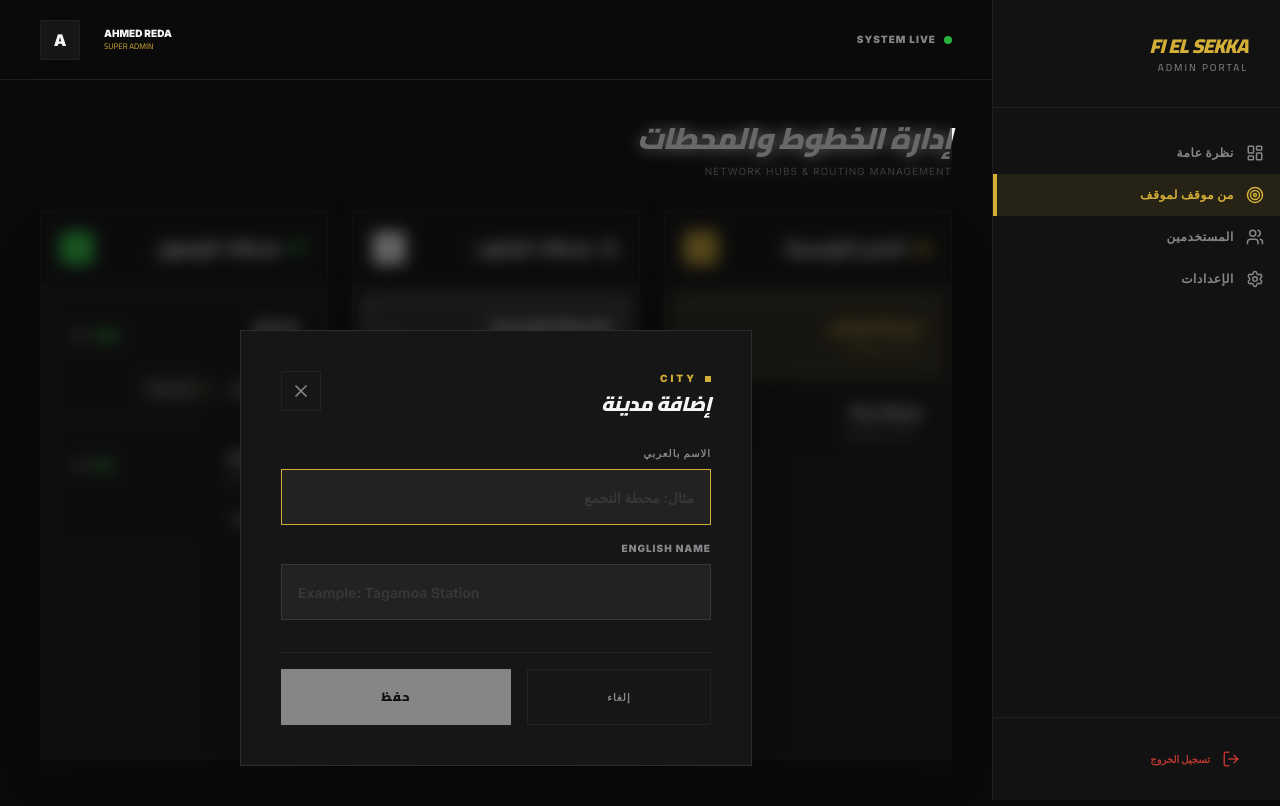
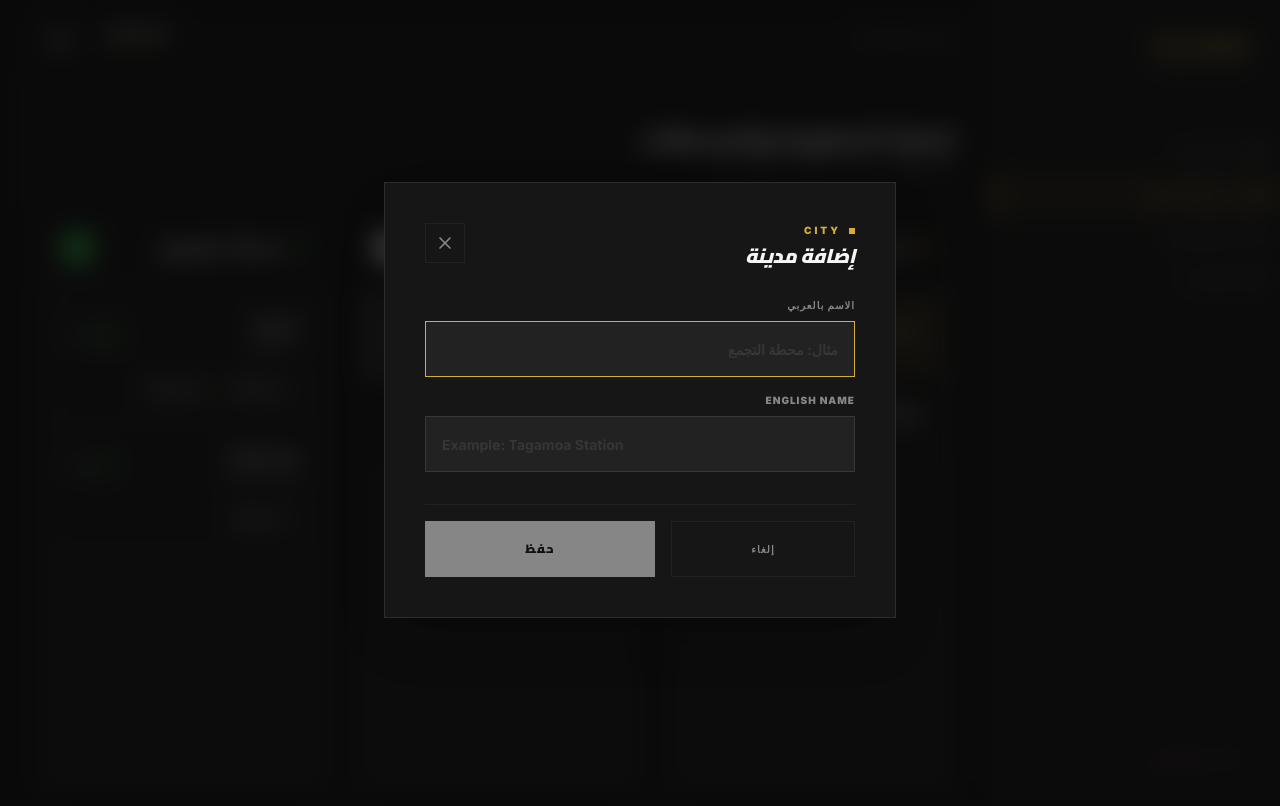
Before and after one commit to Elawady2002/fi-el-sekka-admin-dashboard, a Next.js app: page /point-to-point in a window 1280 px wide. Both pictures are taken after a click on the button 701 px from the left and 248 px from the top of the page. Shown: the top 806 px of the page. Built offline with nearby package versions, Linux system fonts and the light colour scheme.

Commit message:
UI: Fixed modal stacking context to cover entire screen

```diff
--- a/src/app/point-to-point/page.tsx
+++ b/src/app/point-to-point/page.tsx
@@ -161,6 +161,7 @@ export default function PointToPointPage() {
     };
 
     return (
+        <>
             <div className="space-y-8 animate-fade-up h-[calc(100vh-8rem)] flex flex-col">
                 {/* Header */}
                 <div className="flex items-end justify-between shrink-0">
@@ -339,13 +340,13 @@ export default function PointToPointPage() {
                             )}
                         </div>
                     </div>
-
+                </div>
             </div>
 
             {/* Modal - Enhanced with Pricing and Scheduling */}
             {showModal && (
-                <div className="fixed top-0 left-0 w-full h-screen z-9999 flex items-start justify-center pt-24 pb-10 p-6 bg-bg-black/60 backdrop-blur-sm animate-fade-in overflow-y-auto scrollbar-hide">
-                    <div className="glass-card w-full max-w-lg p-10 space-y-8 animate-fade-up shadow-2xl border-white/10 my-auto">
+                <div className="fixed inset-0 z-[100] flex items-center justify-center p-6 bg-bg-black/80 backdrop-blur-md animate-fade-in">
+                    <div className="glass-card w-full max-w-lg p-10 space-y-8 shadow-2xl border-white/10 animate-fade-up">
                         <div className="flex items-start justify-between">
                             <div>
                                 <div className="flex items-center gap-2 mb-2">
@@ -402,7 +403,6 @@ export default function PointToPointPage() {
                             {/* Arrival Specific Fields (Pricing & Schedules) */}
                             {showModal === 'arrival' && (
                                 <div className="p-5 bg-black/40 border border-white/5 space-y-6 mt-6">
-
                                     {/* Price */}
                                     <div className="space-y-2">
                                         <label className="text-[10px] font-black uppercase text-text-main tracking-widest flex items-center gap-2">
@@ -458,10 +458,8 @@ export default function PointToPointPage() {
                                             </div>
                                         )}
                                     </div>
-
                                 </div>
                             )}
-                        </div>
 
                             <div className="flex gap-4 pt-4 border-t border-white/5 mt-8">
                                 <button
@@ -480,7 +478,8 @@ export default function PointToPointPage() {
                             </div>
                         </div>
                     </div>
+                </div>
             )}
-        </div>
+        </>
     );
 }
```
Lines whose indentation alone changed are shown as unchanged.
